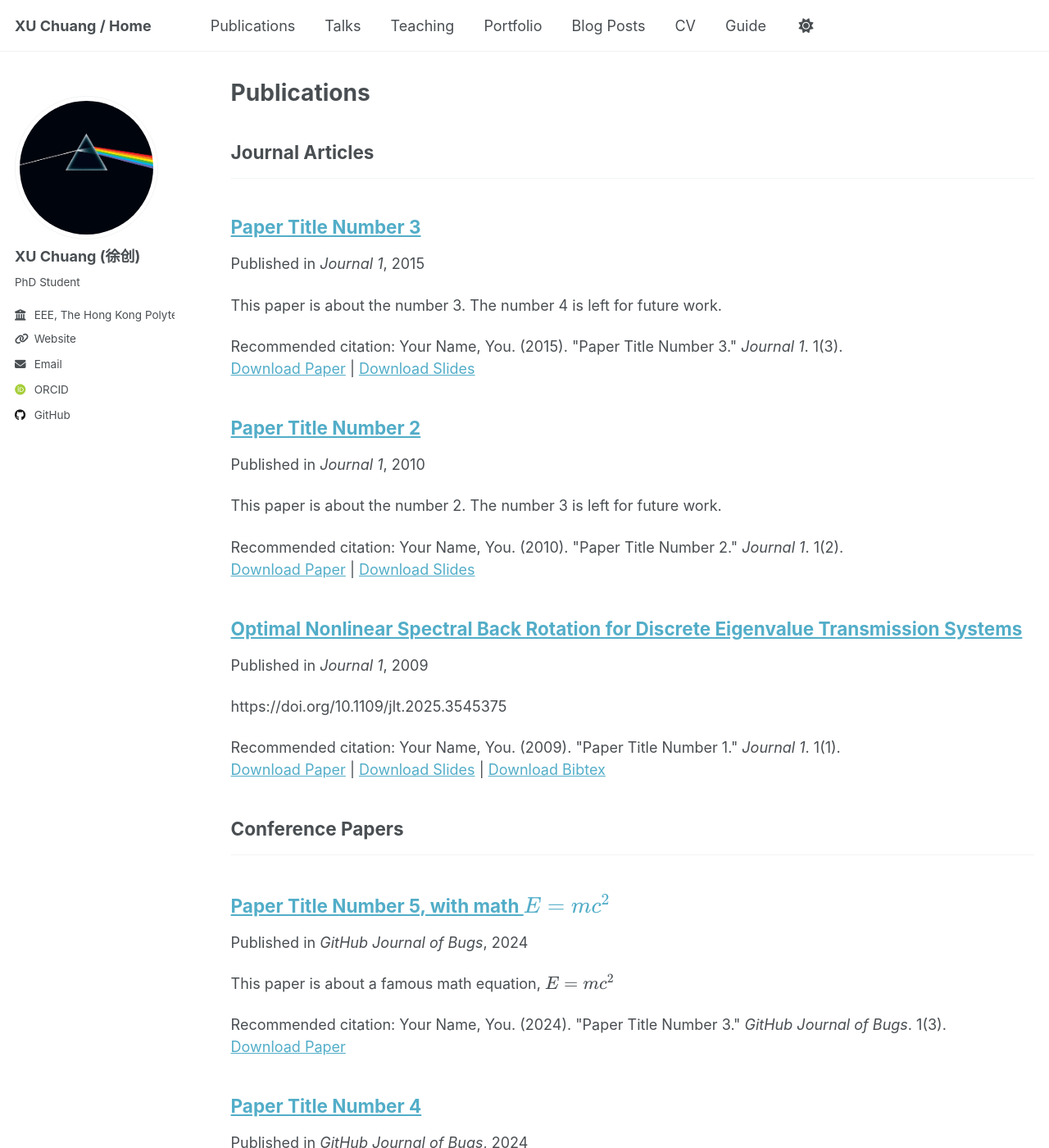
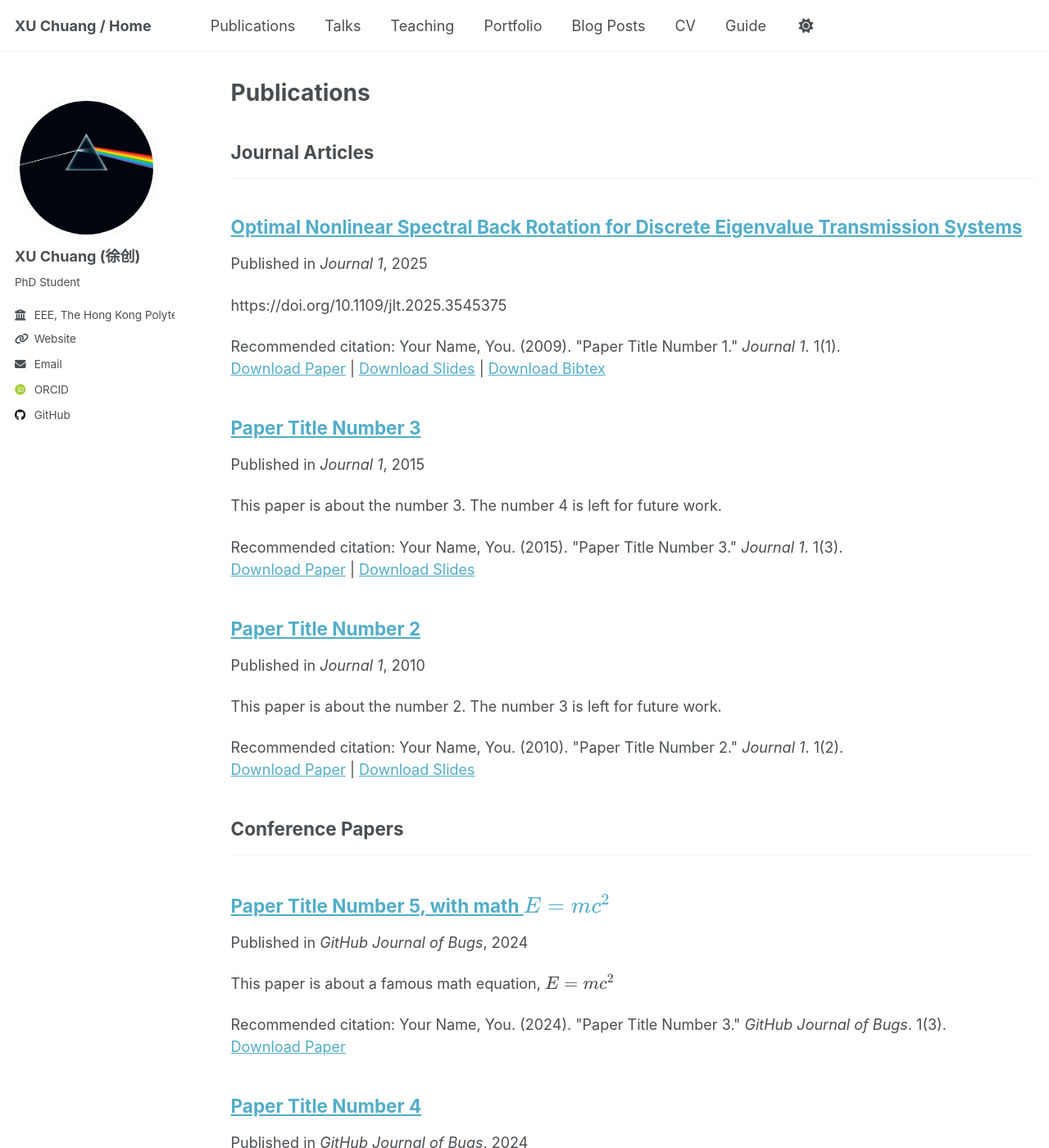
Before and after one commit to xuchuang7916/xuchuang7916.github.io, a Jekyll site: the page built from _pages/publications.html, in a window 1280 px wide and 1400 px high. Shown: the whole window at 82% size. Built offline with Jekyll 4.4.1, drawn with Linux system fonts in a browser that asks for light colours; some web fonts are replaced; a script that is not in the unit is left out.

Commit message:
Update 2025-9-10-paper-title-number-1.md

```diff
--- a/_publications/2009-10-01-paper-title-number-1.md
+++ b/_publications/2009-10-01-paper-title-number-1.md
@@ -4,10 +4,10 @@ collection: publications
 category: manuscripts
 permalink: /publication/2009-10-01-paper-title-number-1
 excerpt: 'https://doi.org/10.1109/jlt.2025.3545375'
-date: 2009-10-01
+date: 2025-Jun
 venue: 'Journal 1'
 slidesurl: 'http://academicpages.github.io/files/slides1.pdf'
-paperurl: 'http://academicpages.github.io/files/paper1.pdf'
+paperurl: 'http://academicpages.github.io/files/HalfBackRotation.pdf'
 bibtexurl: 'http://academicpages.github.io/files/bibtex1.bib'
 citation: 'Your Name, You. (2009). &quot;Paper Title Number 1.&quot; <i>Journal 1</i>. 1(1).'
 ---
```
